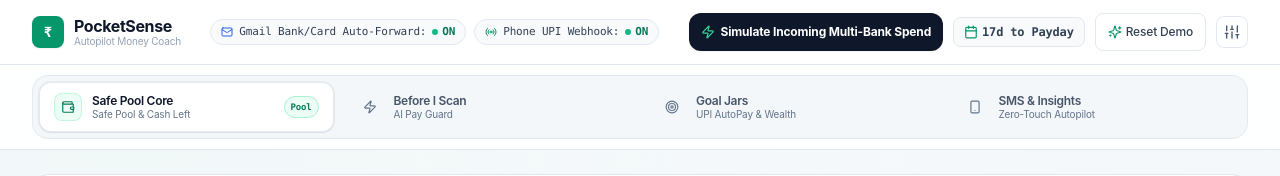
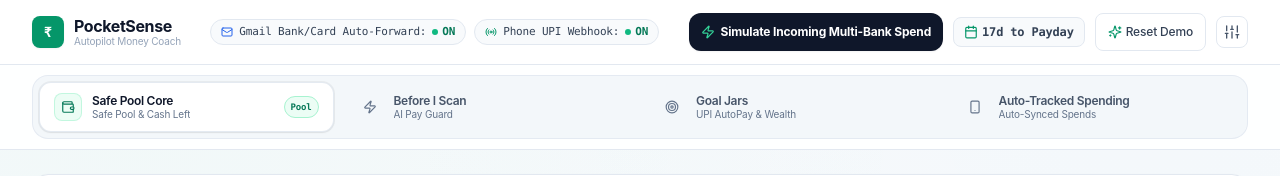
Before and after one commit to GowthamB-09/PocketSense-AI-Arthaton, a Next.js app: page / in a window 1280 px wide. Shown: the top 176 px of the page. Built offline with nearby package versions, Linux system fonts and the light colour scheme.

Commit message:
feat(ui): update top tab switcher beside Goal Jars to Auto-Tracked Spending

```diff
--- a/src/app/page.tsx
+++ b/src/app/page.tsx
@@ -178,7 +178,7 @@ function DashboardContent() {
           </div>
         )}
 
-        {/* SPACE 4: SMS & INSIGHTS (ZERO-TOUCH AUTOPILOT) */}
+        {/* SPACE 4: AUTO-TRACKED SPENDING */}
         {activeSpace === "passbook" && (
           <PassbookSpace onOpenSmsDrawer={() => setIsSmsParserOpen(true)} />
         )}
--- a/src/components/SolutionSpaceSwitcher.tsx
+++ b/src/components/SolutionSpaceSwitcher.tsx
@@ -49,11 +49,11 @@ export const SolutionSpaceSwitcher: React.FC<SolutionSpaceSwitcherProps> = ({
     },
     {
       id: "passbook" as SolutionSpace,
-      label: "SMS & Insights",
-      mobileLabel: "SMS & Insights",
-      subtitle: "Zero-Touch Autopilot",
+      label: "Auto-Tracked Spending",
+      mobileLabel: "Auto-Tracked",
+      subtitle: "Auto-Synced Spends",
       icon: Smartphone,
-      badge: "Autopilot",
+      badge: "Auto-Sync",
     },
   ];
 
```
